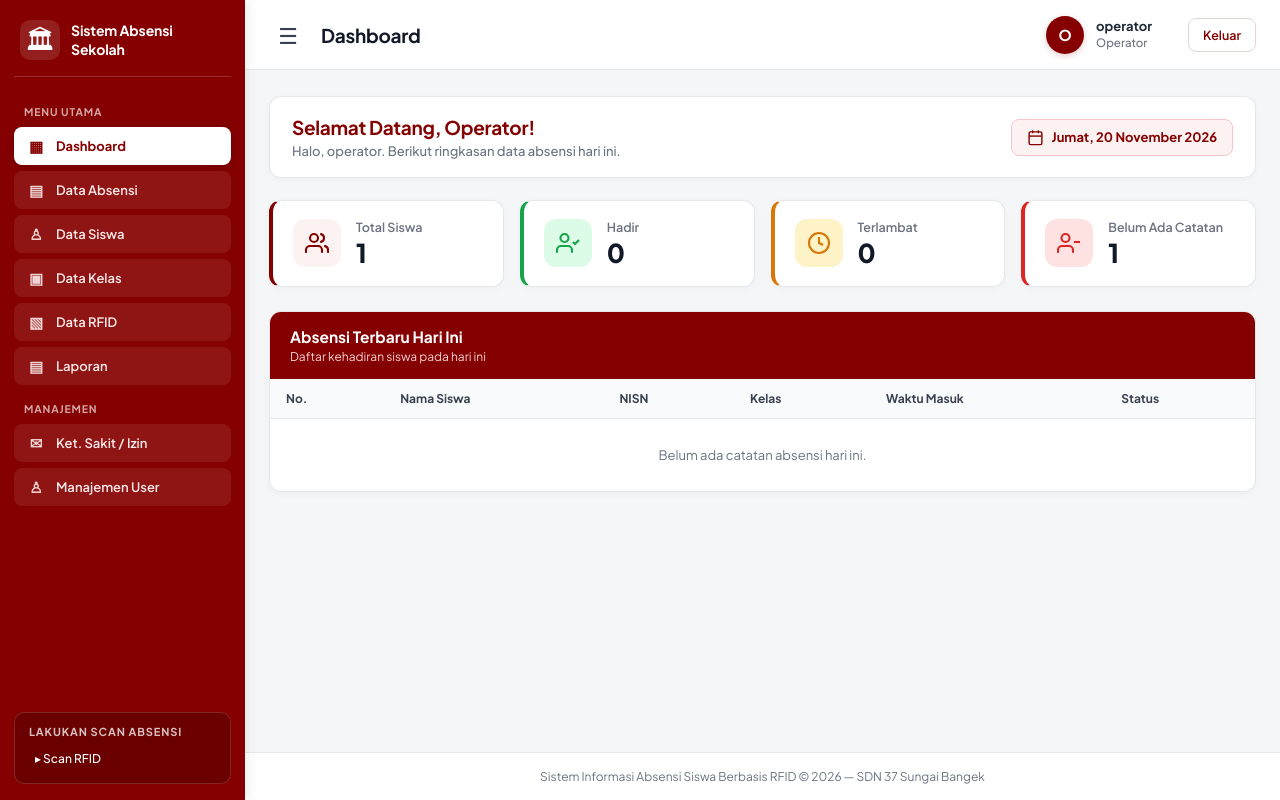
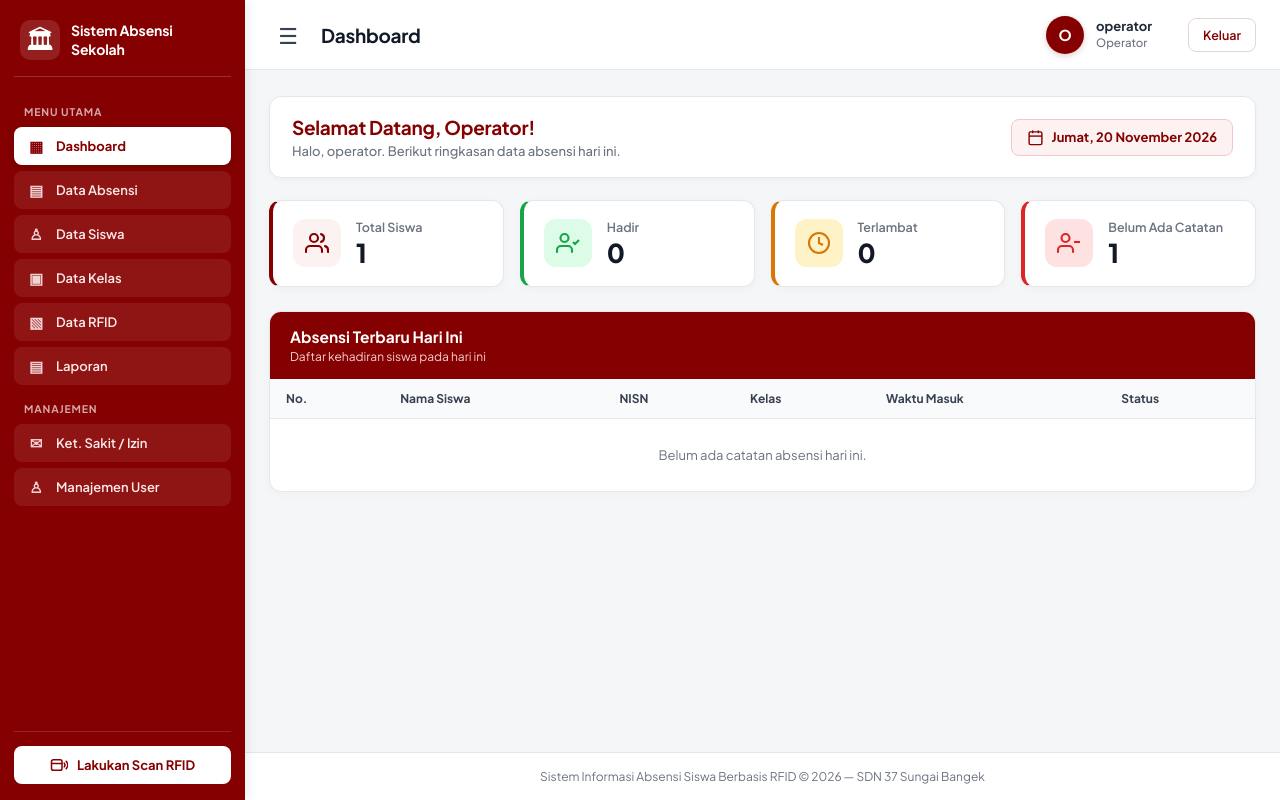
Before and after one commit to adrichanilham/absensi_rfid, a Laravel app: page /dashboard in a window 1280 px wide. Run offline with Laravel 12, Linux system fonts and the light colour scheme; a user stored in the database is signed in; data comes from the database, SQL or seed files in the repository; data that the repository does not hold is empty.

Commit message:
ubah navigasi untuk melakukan scan rfid

```diff
--- a/resources/views/layouts/app.blade.php
+++ b/resources/views/layouts/app.blade.php
@@ -45,8 +45,6 @@
             display: flex;
             min-height: 100vh;
         }
-
-        /* ================= SIDEBAR ================= */
 
         .sidebar {
             width: var(--sidebar-width);
@@ -158,47 +156,41 @@
             opacity: 1;
         }
 
-        /* ================= PANEL RFID ================= */
-
         .sidebar-bottom {
             margin-top: auto;
-            padding-top: 16px;
+            padding-top: 14px;
+            border-top: 1px solid rgba(255, 255, 255, 0.14);
         }
 
-        .rfid-panel {
+        .scan-rfid-btn {
+            display: flex;
+            align-items: center;
+            justify-content: center;
+            gap: 9px;
             width: 100%;
-            padding: 12px 14px;
-            background: rgba(0, 0, 0, 0.2);
-            border: 1px solid rgba(255, 255, 255, 0.15);
-            border-radius: 10px;
-            color: #ffffff;
+            padding: 10px 14px;
+            background: #ffffff;
+            color: var(--maroon);
+            text-decoration: none;
+            font-size: 13px;
+            font-weight: 700;
+            border-radius: 8px;
+            transition: background 0.18s ease, transform 0.15s ease;
         }
 
-        .rfid-panel h3 {
-            font-size: 11px;
-            font-weight: 700;
-            text-transform: uppercase;
-            letter-spacing: 0.08em;
-            color: rgba(255, 255, 255, 0.75);
-            margin: 0 0 8px;
+        .scan-rfid-btn svg {
+            width: 18px;
+            height: 18px;
+            flex-shrink: 0;
         }
 
-        .rfid-panel a {
-            display: block;
-            color: #ffffff;
-            text-decoration: none;
-            font-size: 12px;
-            font-weight: 500;
-            padding: 5px 6px;
-            border-radius: 6px;
-            transition: background 0.15s;
+        .scan-rfid-btn:hover {
+            background: #fdf2f2;
         }
 
-        .rfid-panel a:hover {
-            background: rgba(255, 255, 255, 0.12);
+        .scan-rfid-btn:active {
+            transform: scale(0.98);
         }
-
-        /* ================= AREA KONTEN ================= */
 
         .main-area {
             flex: 1;
@@ -206,8 +198,6 @@
             display: flex;
             flex-direction: column;
         }
-
-        /* ================= HEADER / TOPBAR ================= */
 
         .topbar {
             min-height: 70px;
@@ -262,8 +252,6 @@
             overflow: hidden;
             text-overflow: ellipsis;
         }
-
-        /* ================= INFORMASI AKUN ================= */
 
         .user-info {
             display: flex;
@@ -336,8 +324,6 @@
             border-color: var(--maroon);
         }
 
-        /* ================= KONTEN HALAMAN ================= */
-
         .content {
             flex: 1;
             width: 100%;
@@ -384,13 +370,9 @@
             border-top: 1px solid var(--border);
         }
 
-        /* ================= SIDEBAR COLLAPSE ================= */
-
         .app.sidebar-hidden .sidebar {
             margin-left: calc(var(--sidebar-width) * -1);
         }
-
-        /* ================= RESPONSIVE ================= */
 
         @media (max-width: 800px) {
             .sidebar {
@@ -487,8 +469,6 @@
             }
         }
 
-        /* ================= LAYAR PENDEK ================= */
-
         @media (min-width: 801px) and (max-height: 750px) {
             .sidebar {
                 padding-top: 10px;
@@ -514,8 +494,9 @@
                 padding-top: 10px;
             }
 
-            .rfid-panel {
-                padding: 9px 11px;
+            .scan-rfid-btn {
+                padding: 9px 12px;
+                font-size: 12.5px;
             }
         }
     </style>
@@ -588,13 +569,11 @@
             </a>
 
             @if ($role === 'operator')
-
                 <a class="nav-link {{ request()->routeIs('rfid.*') ? 'active' : '' }}"
                    href="{{ route('rfid.index') }}">
                     <span class="nav-icon">▧</span>
                     Data RFID
                 </a>
-
             @endif
 
             <a class="nav-link {{ request()->routeIs('laporan.absensi') ? 'active' : '' }}"
@@ -625,12 +604,15 @@
 
         @if ($role === 'operator')
             <div class="sidebar-bottom">
-                <div class="rfid-panel">
-                    <h3>LAKUKAN SCAN ABSENSI</h3>
-                    <a href="{{ route('absensi.scan') }}">
-                        ▸ Scan RFID
-                    </a>
-                </div>
+                <a href="{{ route('absensi.scan') }}" class="scan-rfid-btn">
+                    <svg xmlns="http://www.w3.org/2000/svg" viewBox="0 0 24 24" fill="none" stroke="currentColor" stroke-width="2" stroke-linecap="round" stroke-linejoin="round">
+                        <rect x="2" y="5" width="14" height="14" rx="2.5" />
+                        <line x1="2" y1="10" x2="16" y2="10" />
+                        <path d="M19 9.5a4 4 0 0 1 0 5" />
+                        <path d="M21.5 7a7.5 7.5 0 0 1 0 10" />
+                    </svg>
+                    <span>Lakukan Scan RFID</span>
+                </a>
             </div>
         @endif
 
```
